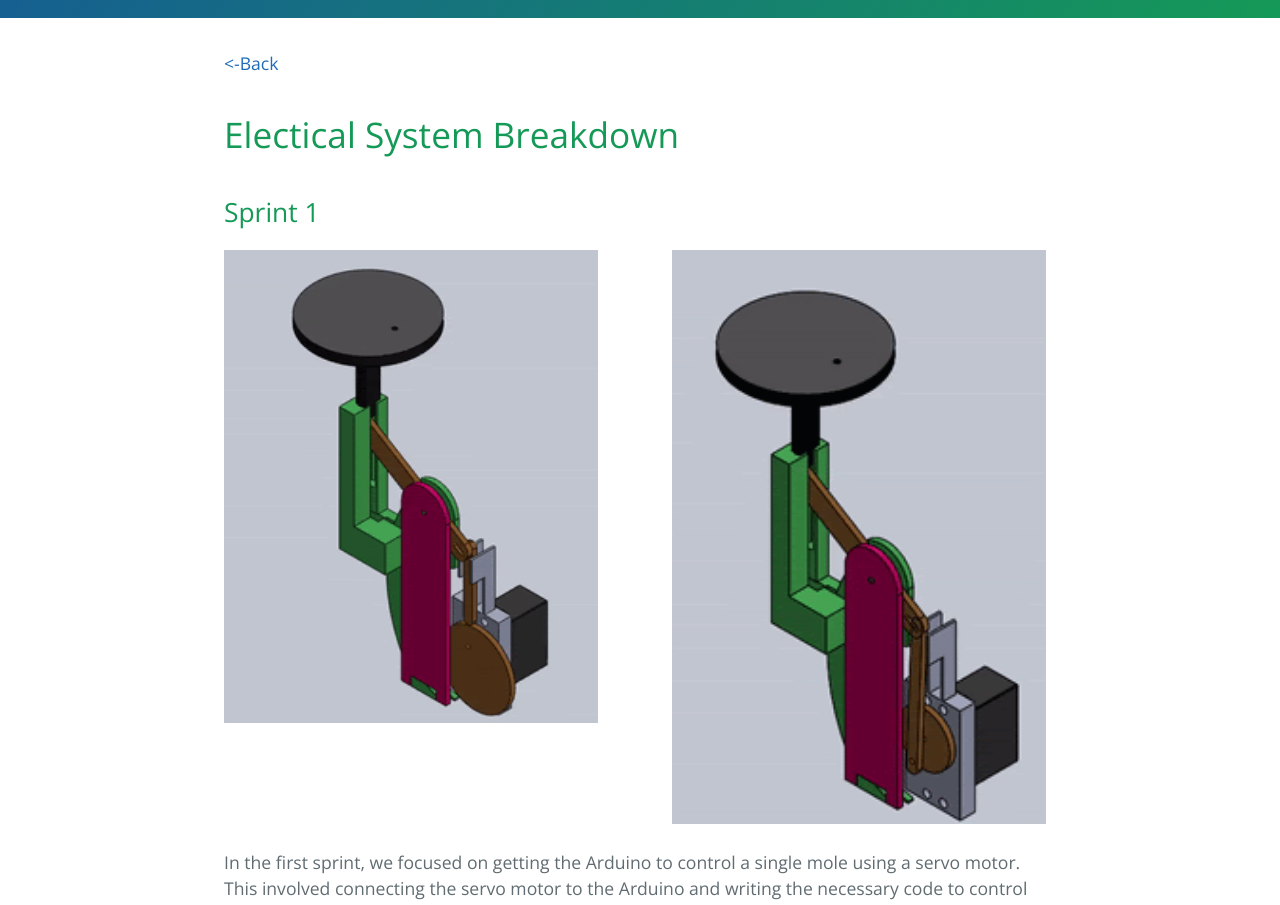
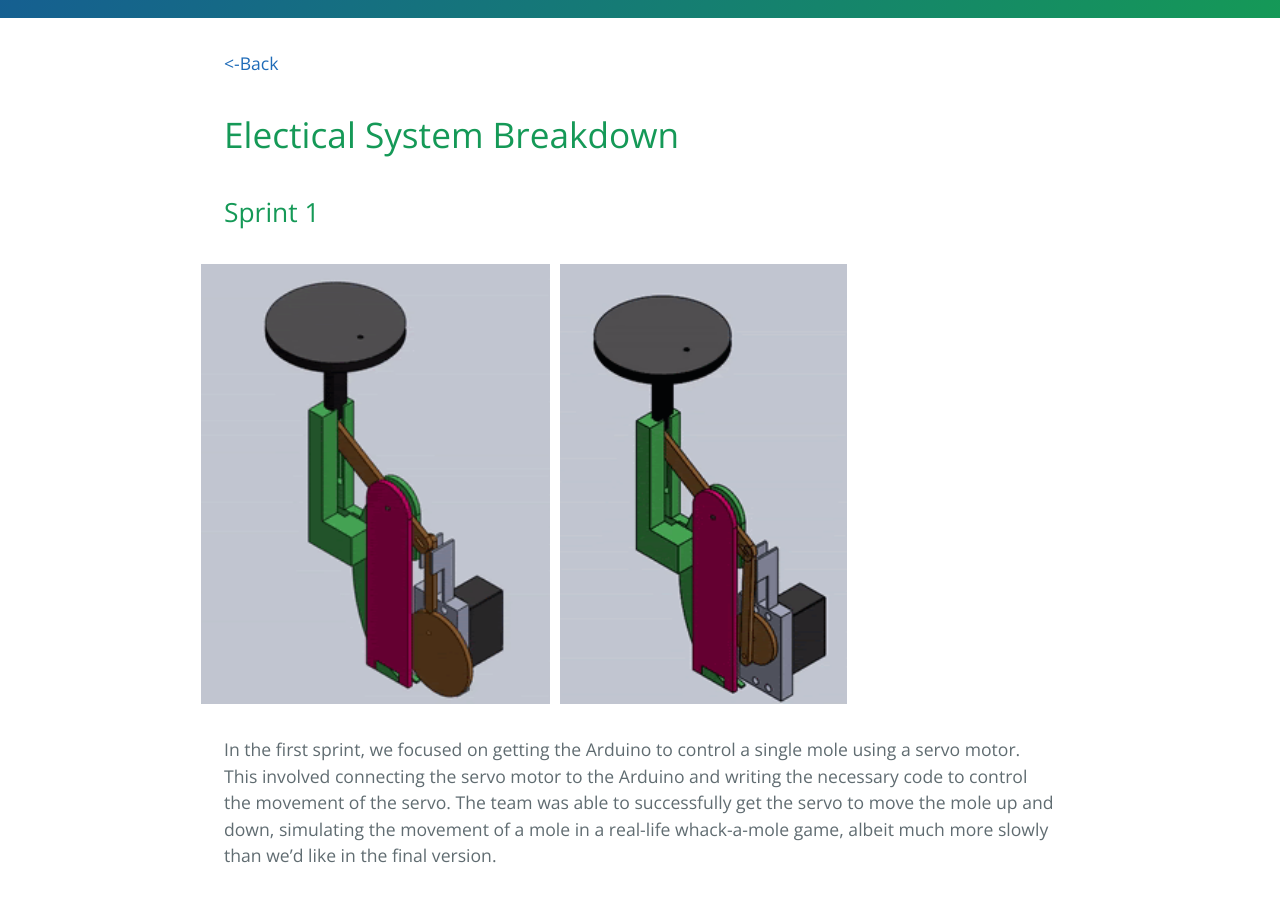
Before and after one commit to iamtheyammer/pie-whack-a-mole, a Jekyll site: the page built from electrical.md, in a window 1280 px wide. Shown: the part 318-1223 px from the top of the page. Built offline with Jekyll 4.4.1, drawn with Linux system fonts in a browser that asks for light colours.

Commit message:
layout fix for electrical

```diff
--- a/electrical.md
+++ b/electrical.md
@@ -9,37 +9,37 @@ filename: electrical.md
 
 ## Sprint 1
 
-<img src="website-images/mechanical/sprint_1-1.gif" width ="45%" height = "45%" style="float:left;margin:0px 10px 0px 0px">
-<img src="website-images/mechanical/sprint_1-2.gif" width ="45%" height = "40%" style="float:right;margin:0px 10px 0px 0px">
-
-<br><br><br><br><br><br><br><br><br><br><br><br><br><br><br><br><br><br><br><br><br><br>
+<div style="display:flex;flex-direction:row;justify-content:center;padding:10px;max-width:600px">
+<img src="website-images/mechanical/sprint_1-1.gif" style="width:auto;height:450px;padding:5px;max-width:100%">
+<img src="website-images/mechanical/sprint_1-2.gif" style="width:auto;height:450px;padding:5px;max-width:100%">
+</div>
 
 In the first sprint, we focused on getting the Arduino to control a single mole using a servo motor. This involved connecting the servo motor to the Arduino and writing the necessary code to control the movement of the servo. The team was able to successfully get the servo to move the mole up and down, simulating the movement of a mole in a real-life whack-a-mole game, albeit much more slowly than we'd like in the final version.
 
 ## Sprint 2
 
-<img src="website-images/mechanical/sprint_2-1.gif" width ="45%" height = "45%" style="float:left;margin:0px 10px 0px 0px">
-<img src="website-images/mechanical/sprint_2-2.gif" width ="45%" height = "55%" style="float:right;margin:50px 10px 0px 0px">
-
-<br><br><br><br><br><br><br><br><br><br><br><br><br><br><br><br><br><br><br><br><br><br>
+<div style="display:flex;flex-direction:row;justify-content:center;padding:10px;max-width:600px">
+<img src="website-images/mechanical/sprint_1-1.gif" style="width:auto;height:450px;padding:5px;max-width:100%">
+<img src="website-images/mechanical/sprint_1-2.gif" style="width:auto;height:450px;padding:5px;max-width:100%">
+</div>
 
 In the second sprint, the team added the pneumatics to the circuit, connecting the Arduino to a MOSFET that controlled a solenoid, finally controlling a pneumatic system that uses compressed air to push the mole up and down through the hole. This allowed the mole to move more quickly and smoothly, creating a more realistic, challenging, and fun game.
 
 ## Sprint 3
 
-<img src="website-images/mechanical/sprint_3-1.JPG" width ="45%" height = "50%" style="float:left;margin:16px 10px 0px 0px">
-<img src="website-images/mechanical/sprint_3-2.gif" width ="45%" height = "55%" style="float:right;margin:0px 10px 0px 0px">
-
-<br><br><br><br><br><br><br><br><br><br><br><br><br><br><br><br><br><br><br><br><br><br><br><br><br><br><br><br>
+<div style="display:flex;flex-direction:row;justify-content:center;padding:10px;max-width:600px">
+<img src="website-images/mechanical/sprint_1-1.gif" style="width:auto;height:450px;padding:5px;max-width:100%">
+<img src="website-images/mechanical/sprint_1-2.gif" style="width:auto;height:450px;padding:5px;max-width:100%">
+</div>
 
 In the third sprint of the project, we expanded the circuit from one mole to six moles. This involved adding multiple solenoids, MOSFETs, and buttons to the circuit and writing code to control the movement of each mole individually and randomly. We got the Arduino to control the movement of all six moles, allowing multiple moles to go up and down with a hit or randomly with time, which increased the challenge and excitement of the game.
 
 ## Final Sprint
 
-<img src="website-images/mechanical/final-1.jpg" width ="45%" height = "55%" style="float:left;margin:0px 10px 0px 0px">
-<img src="website-images/mechanical/final-2.jpg" width ="50%" height = "45%" style="float:right;margin:50px 10px 0px 0px">
-
-<br><br><br><br><br><br><br><br><br><br><br><br><br><br><br><br><br><br><br><br><br><br><br><br><br><br><br><br>
+<div style="display:flex;flex-direction:row;justify-content:center;padding:10px;max-width:600px">
+<img src="website-images/mechanical/sprint_1-1.gif" style="width:auto;height:450px;padding:5px;max-width:100%">
+<img src="website-images/mechanical/sprint_1-2.gif" style="width:auto;height:450px;padding:5px;max-width:100%">
+</div>
 
 In the final sprint of the project, we focused on getting the moles to move up and down randomly, as this is an essential element of the game. To achieve this, we wrote code to randomly move each mole, simulating the unpredictable behavior of real moles.
 
```
Also changed, not shown: mechanical.md (+2 -2 lines).
